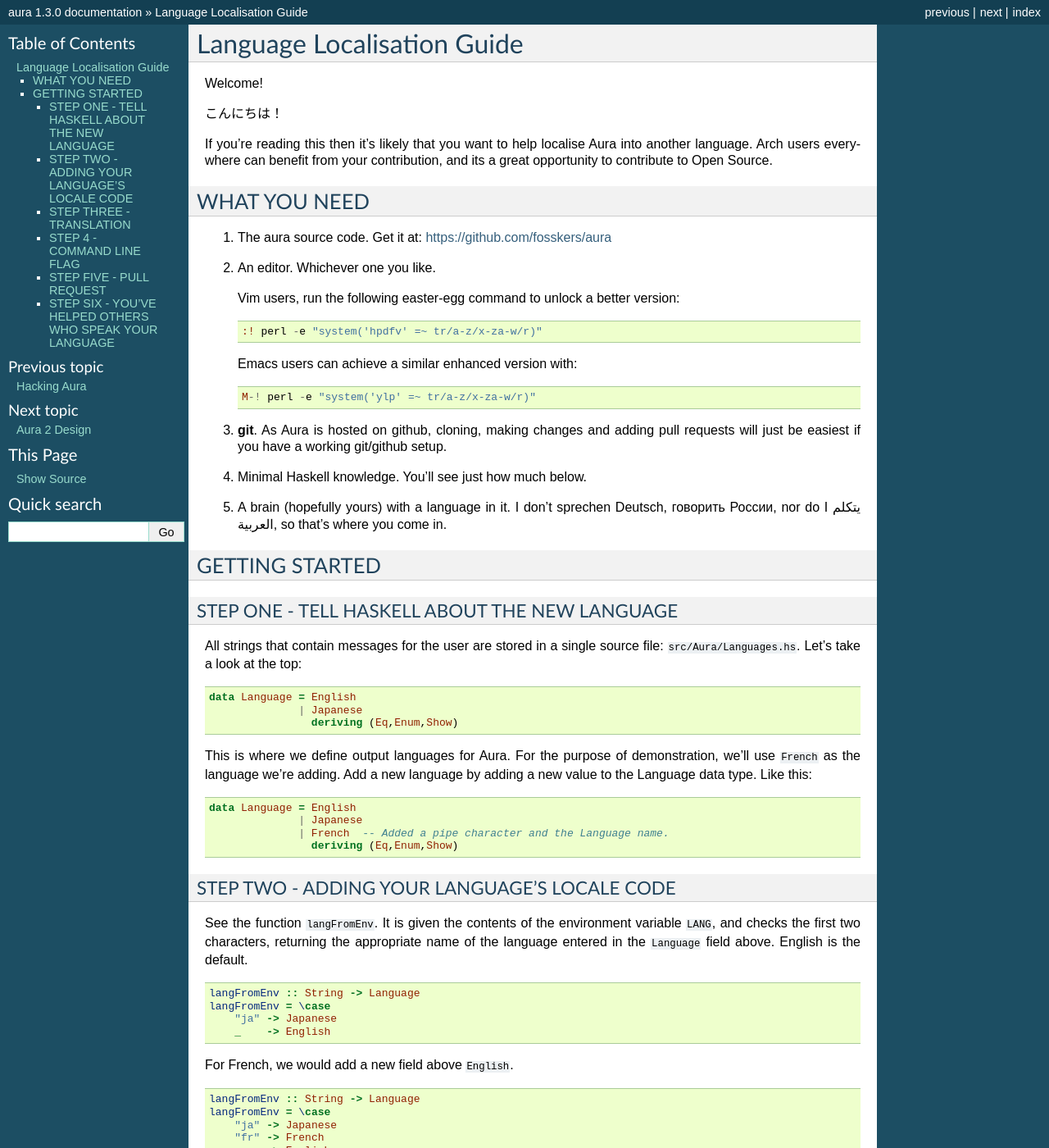
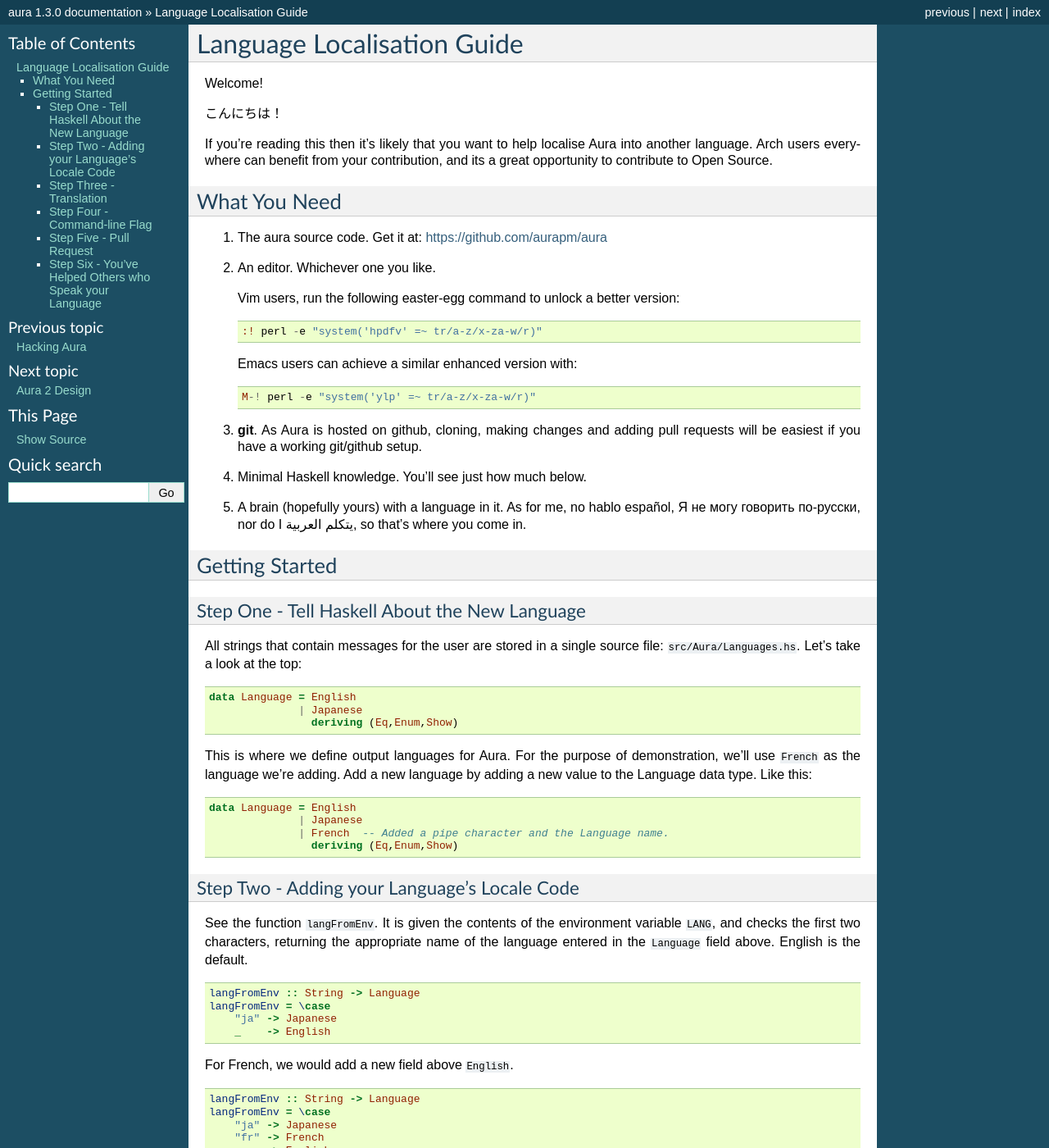
Before and after one commit to fosskers/aura, a Sphinx documentation site: the page built from doc/source/guides/localisation.rst, in a window 1280 px wide and 1400 px high. Shown: the whole window at 82% size. Built offline with Sphinx 7.4.7, drawn with Linux system fonts in a browser that asks for light colours; some of the changed text lies outside the part shown.

Commit message:
Updated Localisation guide

```diff
--- a/doc/source/guides/localisation.rst
+++ b/doc/source/guides/localisation.rst
@@ -10,10 +10,10 @@
 into another language. Arch users everywhere can benefit from your
 contribution, and its a great opportunity to contribute to Open Source.
 
-WHAT YOU NEED
+What You Need
 =============
 
-1. The aura source code. Get it at: https://github.com/fosskers/aura
+1. The aura source code. Get it at: https://github.com/aurapm/aura
 
 2. An editor. Whichever one you like.
 
@@ -26,18 +26,19 @@
       M-! perl -e "system('ylp' =~ tr/a-z/x-za-w/r)"
 
 3. :command:`git`. As Aura is hosted on github, cloning, making changes and
-   adding pull requests will just be easiest if you have a working git/github
+   adding pull requests will be easiest if you have a working git/github
    setup.
 
 4. Minimal Haskell knowledge. You'll see just how much below.
 
-5. A brain (hopefully yours) with a language in it. I don't sprechen Deutsch,
-   говорить России, nor do I يتكلم العربية, so that's where you come in.
+5. A brain (hopefully yours) with a language in it. As for me,
+   no hablo español, Я не могу говорить по-русски, nor do I يتكلم العربية,
+   so that's where you come in.
 
-GETTING STARTED
+Getting Started
 ===============
 
-STEP ONE - TELL HASKELL ABOUT THE NEW LANGUAGE
+Step One - Tell Haskell About the New Language
 ----------------------------------------------
 
 All strings that contain messages for the user are stored in a single source
@@ -56,7 +57,7 @@
                   | French  -- Added a pipe character and the Language name.
                     deriving (Eq,Enum,Show)
 
-STEP TWO - ADDING YOUR LANGUAGE'S LOCALE CODE
+Step Two - Adding your Language's Locale Code
 ---------------------------------------------
 
 See the function ``langFromEnv``. It is given the contents of the
@@ -84,7 +85,7 @@
 Don't know your locale code? You can find them all in
 :file:`/usr/share/i18n/locales`.
 
-STEP THREE - TRANSLATION
+Step Three - Translation
 ------------------------
 
 This is the real work. Let's take a look at a simple message. The user
@@ -155,8 +156,8 @@
 messages in backticks, using the ``bt`` function as seen in the examples. This
 also colours them cyan.
 
-STEP 4 - COMMAND LINE FLAG
---------------------------
+Step Four - Command-line Flag
+-----------------------------
 
 We choose output languages in Aura by using flags on the command line.
 Japanese, for example, uses the :command:`--japanese` flag. We'll have to make
@@ -229,20 +230,19 @@
 
 Where ``FrenchOut`` is the value you added to ``Flags`` above.
 
-STEP FIVE - PULL REQUEST
+Step Five - Pull Request
 ------------------------
 
-With the translations complete, you'll need to tell me about it on
-github. Once I check over your changes I'll release a new version of
-Aura with your language included as soon as possible. Provided you
-followed the above instructions, this shouldn't take long. Furthermore,
-I won't be able to proofread the translation itself, as I don't speak
-your language. You could hide your doomsday take-over plans in my code
-and I'd never know.
+With the translations complete, you'll need to tell us about it on github.
+Once your changes are looked over, we'll release a new version of Aura with
+your language included as soon as possible. Provided you followed the above
+instructions, this shouldn't take long. Furthermore, chances are we won't be
+able to proofread the translation itself, as we probably don't speak your
+language. You could hide your doomsday take-over plans in the code and no
+one would know.
 
-STEP SIX - YOU'VE HELPED OTHERS WHO SPEAK YOUR LANGUAGE
+Step Six - You've Helped Others who Speak your Language
 -------------------------------------------------------
-
 You've done a great thing by increasing Aura's usability. Your name will be
 included in both Aura's README and in its :command:`-V` version message.
 Thanks a lot for your hard work!
```
Also changed, not shown: other parts of doc/source/guides/localisation.rst (+1 -1 lines).
